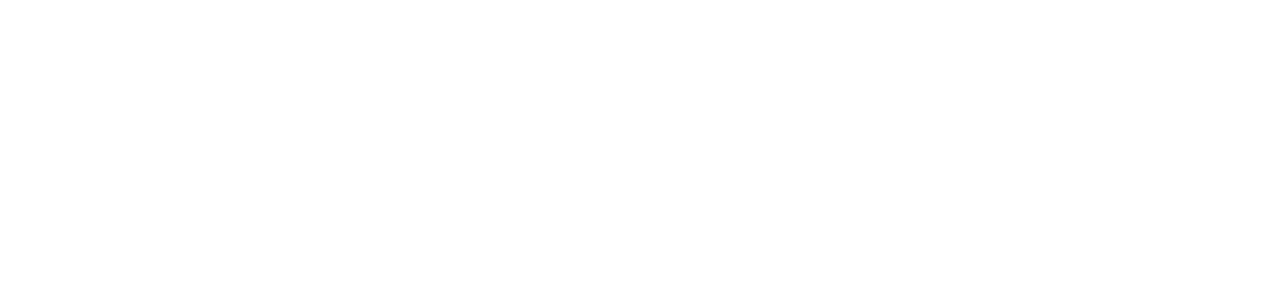
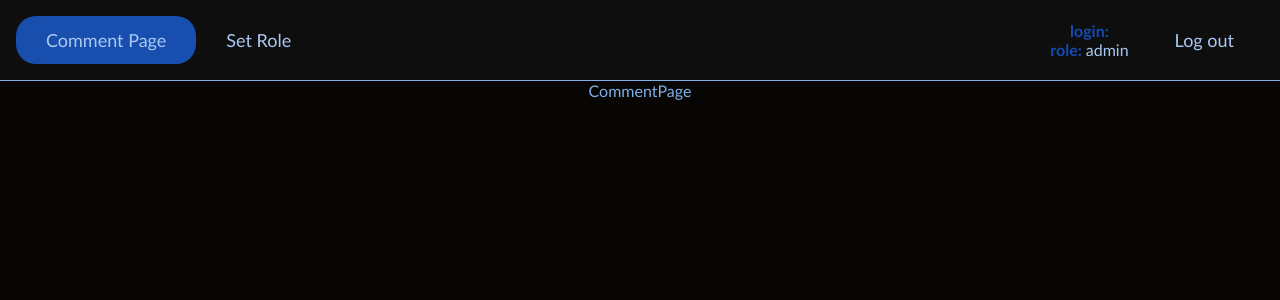
Before and after one commit to bhandziak/Politechnika---.NET, a React app: page /comment in a window 1280 px wide. Before the commit this address led to /unauthorized. Shown: the top 300 px of the page. Built offline with nearby package versions, Linux system fonts and the light colour scheme; sample sign-in values are in the browser's storage; the HTML template or start-up script is replaced by a standard one.

Commit message:
#US2: Added Set Role Page, Layout for all private pages.

```diff
--- a/src/App.js
+++ b/src/App.js
@@ -6,12 +6,14 @@
   Navigate
 } from 'react-router-dom';
 
+import Layout from "./components/Layout";
 import AuthProvider from "./context/AuthProvider";
 import RequireAuth from "./context/RequireAuth";
 import RedirectIfAuth from "./context/RedirectIfAuth";
 import RegisterPage from "./pages/public/RegisterPage";
 import LoginPage from "./pages/public/LoginPage";
 import CommentPage from "./pages/private/CommentPage";
+import SetRolePage from "./pages/private/SetRolePage";
 
 
 const App = () => {
@@ -31,8 +33,11 @@
           } />
 
           {/* protected routes */}
-          <Route element={<RequireAuth allowedRoles={['user']} />}>
-            <Route path="/comment" element={<CommentPage />} />
+          <Route path="/" element={<Layout />}>
+            <Route element={<RequireAuth allowedRoles={['admin', 'mechanic', 'receptionist', 'user']} />}>
+              <Route path="comment" element={<CommentPage />} />
+              <Route path="setrole" element={<SetRolePage />} />
+            </Route>
           </Route>
 
           {/* 404 */}
--- /dev/null
+++ b/src/components/Layout.js
@@ -0,0 +1,46 @@
+import React, { useState, useEffect, useContext } from "react";
+import { Outlet, Link, useLocation  } from 'react-router-dom';
+import { AuthContext } from '../context/AuthProvider';
+
+
+const Layout = () => {
+  const { login, userId, role, setAuth } = useContext(AuthContext);
+  const location = useLocation();
+  const currentPath = location.pathname;
+
+  const logOut = () =>{
+        setAuth('', null, null);
+        sessionStorage.removeItem('userInfo');
+  };
+  return (
+    <>
+      <nav id='navigationPanel'>
+        <Link to="/comment"
+         className={currentPath == '/comment' ? 'navButton navButtonActive' : 'navButton'} >
+        Comment Page</Link>
+        { role == 'admin' &&
+            <Link to="/setrole"
+            className={currentPath == '/setrole' ? 'navButton navButtonActive' : 'navButton'}>
+            Set Role</Link>
+        }
+
+        <div id='rightSide'>
+        <div id='userInfo'>
+          <div><span className='highlight'>login: </span>{login}</div>
+          <div ><span className='highlight'>role: </span>{role}</div>
+        </div>
+          <div className='navButton' onClick={logOut}>
+            Log out
+          </div>
+
+        </div>
+      </nav>
+
+      <main id='layoutContext'>
+        <Outlet /> {/* tu będą renderowane podstrony */}
+      </main>
+    </>
+  );
+};
+
+export default Layout;
--- a/src/components/PopUp.js
+++ b/src/components/PopUp.js
@@ -1,15 +1,31 @@
-import React from 'react';
+import React, { useImperativeHandle, forwardRef, useState, useEffect  } from 'react';
 
-const PopUp = ({ state, mess, close }) => {
+const PopUp = forwardRef((props, ref) => {
+  const [visible, setVisible] = useState(false);
+  const [message, setMessage] = useState('');
+
+
+
+  useImperativeHandle(ref, () => ({
+    show(msg) {
+      setMessage(msg);
+      setVisible(true);
+    },
+    hide() {
+      setVisible(false);
+    }
+  }));
+
+
   return (
     <>
-      {state && (
+      {visible && (
         <table className="popUp">
           <tbody>
             <tr>
-              <th>{mess}</th>
+              <th>{message}</th>
               <th className="closeBtnBox">
-                <div className="closeBtn" onClick={close} />
+                <div className="closeBtn" onClick={() => setVisible(false)} />
               </th>
             </tr>
           </tbody>
@@ -17,6 +33,6 @@
       )}
     </>
   );
-};
+});
 
 export default PopUp;
--- a/src/index.jsx
+++ b/src/index.jsx
@@ -1,6 +1,8 @@
 import React from 'react';
 import ReactDOM from 'react-dom/client';
 import './style/App.scss';
+import './style/Layout.scss';
+import './style/FormsTables.scss';
 import App from './App.js';
 
 const root = ReactDOM.createRoot(document.getElementById('root'));
--- /dev/null
+++ b/src/pages/private/SetRolePage.js
@@ -0,0 +1,91 @@
+import React, { useEffect, useState,  useContext, useRef} from 'react';
+import axios from '../../api/axios';
+import { AuthContext } from '../../context/AuthProvider';
+import PopUp from '../../components/PopUp';
+
+const SetRolePage =() => {
+    const popUpRef = useRef();
+    const { login, userId, role, setAuth } = useContext(AuthContext);
+    const [users, setUsers] = useState([]);
+    const roles = ['admin', 'mechanic', 'receptionist', 'user'];
+
+    useEffect(() => {
+    const fetchUsers = async () => {
+      try {
+        const response = await axios.get('/api/user/getAllUsers',{
+            headers: {
+                'Content-Type': 'application/json',
+                'auth': userId
+            }
+        });
+        console.log(response.data.users)
+        setUsers(response.data.users);
+      } catch (err) {
+        popUpRef.current?.show('Błąd pobierania użytkowników: ' + err.message);
+      }
+    };
+
+    fetchUsers();
+  }, []);
+
+  const handleRoleChange = async (selectedUserId, newRole) => {
+    console.log(userId);
+    try {
+      await axios.put(`/api/user/setRole/${selectedUserId}`,
+        { role: newRole },{
+            headers: {
+                'Content-Type': 'application/json',
+                'auth': userId
+            }
+        }
+    );
+      setUsers(prev =>
+        prev.map(u => u.userId === selectedUserId ? { ...u, role: newRole } : u)
+      );
+      popUpRef.current?.show("Sukces");
+    } catch (err) {
+      popUpRef.current?.show('Błąd zmiany roli: ' + err.message);
+    }
+  };
+  return (
+    <div className='content'>
+        <PopUp ref={popUpRef} />
+      <table className='dataTable'>
+        <thead>
+          <tr className='dataTr'>
+            <th className='dataTh'>Nr.</th>
+            <th className='dataTh'>Login</th>
+            <th className='dataTh'>Rola</th>
+          </tr>
+        </thead>
+        <tbody>
+          {users.map((user,index) => (
+            <tr className='dataTr' key={user.userId}>
+                <td className='dataTd'>{index + 1}</td>
+              <td className='dataTd'>{user.login}</td>
+              <td className='dataTd'>
+                {user.userId == userId ?
+                user.role :
+
+                    <select
+                    value={user.role}
+                    onClick={() =>  popUpRef.current?.hide()}
+                    onChange={(e) => handleRoleChange(user.userId, e.target.value)}
+                    >
+                    {roles.map(r => (
+                        <option key={r} value={r}>{r}</option>
+                    ))}
+                    </select>
+                }
+
+              </td>
+            </tr>
+          ))}
+        </tbody>
+      </table>
+
+    </div>
+  )
+}
+
+export default SetRolePage
--- a/src/style/App.scss
+++ b/src/style/App.scss
@@ -1,6 +1,11 @@
 @use './variables' as vars;
 
-html, body {height: 100%; margin: 0; font-family: "Gill Sans", sans-serif;}
+html, body {
+    height: 100%;
+    margin: 0;
+    font-family: "Gill Sans", sans-serif;
+    color: vars.$secondary-color;
+}
 
 #root{
     height: 100%;
@@ -15,19 +20,8 @@
     justify-content: center;
     align-items: center;
     flex-direction: column;
-    background-color: #070604;
+    background-color: vars.$bk-color;
     color: vars.$secondary-color;
-}
-
-.welcomeBlock{
-    margin-left: 5px;
-    width: 70%;
-    height: 100%;
-    background-color: #0e0e0ecc;
-    border-radius: 5px;
-    display: flex;
-    justify-content: center;
-    align-items: center;
 }
 
 .titleOfPage {
@@ -57,12 +51,7 @@
 #mainloginPage{
     flex-direction: column-reverse;
 }
-.welcomeBlock {
-    display: none;
-}
-#welcomeBlockSmall {
-    display: block;
-}
+
 
 
 
@@ -74,7 +63,7 @@
     flex-direction:column;
     justify-content: center;
     align-items: center;
-    background-color: #0e0e0e;
+    background-color: vars.$panel-color;
 
     border-radius: 15px;
 }
@@ -106,7 +95,7 @@
     text-align: center;
     outline: none;
     font-size: 18px;
-    background-color: #070604;
+    background-color: vars.$bk-color;
     color: vars.$secondary-color;
 }
 
@@ -140,7 +129,7 @@
 
 .btn:hover{
     background-color: vars.$primary-color;
-    color: #070604;
+    color: vars.$bk-color;
 }
 
 .btn:active{
@@ -153,10 +142,10 @@
 }
 
 .popUp{
-    position: absolute;
-    //top:50%;
-    //left: 50%;
-    transform: translate(100%, -100%);
+    position: fixed;
+    top: 35%;
+    left: 50%;
+    transform: translate(-50%, -50%);
     border-radius: 9px;
     border-color: vars.$btn-color;
     border-width: 2px;
@@ -179,7 +168,7 @@
 }
 
 .closeBtn:hover{
-    color: #070604;
+    color: vars.$bk-color;
 }
 
 .closeBtnBox{
--- /dev/null
+++ b/src/style/FormsTables.scss
@@ -0,0 +1,39 @@
+@use './variables' as vars;
+
+.content{
+    padding: 2rem;
+    display: flex;
+    justify-content: center;
+}
+
+.dataTable{
+    width: 100%;
+    max-width: 800px;;
+    border-collapse: collapse;
+    text-align: center;
+}
+
+.dataTr {
+    border-bottom: 2px solid vars.$secondary-color;
+    color: vars.$link-color;
+    padding: 12px;
+}
+
+.dataTd {
+    color: vars.$btn-color;
+    padding: 12px;
+}
+
+.dataTh {
+    padding: 12px;
+}
+
+select {
+  padding: 8px 12px;
+  font-size: 16px;
+  border-radius: 8px;
+  border: 1px solid vars.$secondary-color;
+  background-color: vars.$panel-color;
+  color: vars.$btn-color;
+  outline: none;
+}
--- /dev/null
+++ b/src/style/Layout.scss
@@ -0,0 +1,74 @@
+@use './variables' as vars;
+
+#navigationPanel{
+    padding: 1rem;
+    background-color: vars.$panel-color;
+    display: flex;
+    border-bottom: solid 1px vars.$secondary-color;
+    color: vars.$btn-color;
+}
+
+#rightSide{
+    margin-left: auto;
+    display: flex;
+    align-items: center;
+    gap: 1rem;
+}
+
+.highlight {
+  color: vars.$link-color;
+  font-weight: 600;
+}
+
+#userInfo {
+  font-size: 16px;
+  font-weight: 500;
+  line-height: 1.2;
+  color: vars.$btn-color;
+  display: flex;
+  flex-direction: column;
+  justify-content: center;
+  text-align: center;
+}
+
+.navButton {
+    background-color: rgba(0, 0, 0, 0);
+    border: none ;
+    border-radius: 20px;
+    font-size: 18px;
+    padding: 4px 30px 4px 30px;
+    font-weight: 500;
+    text-decoration: none;
+    height: 40px;
+    color: vars.$btn-color;
+    transition: 0.2s;
+
+    display: flex;
+    align-items: center;
+
+    user-select: none;
+    cursor: pointer;
+}
+
+.navButtonActive{
+    background-color: vars.$btn-active-color;
+}
+.navButtonActive:hover{
+    background-color: vars.$btn-hover-color;
+}
+
+.navButton:hover{
+    background-color: vars.$primary-color;
+    color: vars.$bk-color;
+}
+
+.navButton:active{
+    filter: brightness(0.8);
+}
+
+#layoutContext{
+    padding: "1rem";
+    background-color: vars.$bk-color;
+    height: 100%;
+    text-align: center;
+}
--- a/src/style/variables.scss
+++ b/src/style/variables.scss
@@ -6,3 +6,8 @@
 $icon-hover-color: #144bb0;       // ciemny niebieski
 $link-color: #144bb0;
 $link-hover-color: rgba(20, 75, 176, 0.93);
+
+
+$bk-color: #070604;
+$panel-color: #0e0e0e;
+$panel-trans-color: #0e0e0ecc;
```
Also changed, not shown: src/pages/public/LoginPage.js (+6 -29 lines), src/pages/public/RegisterPage.js (+9 -20 lines).
